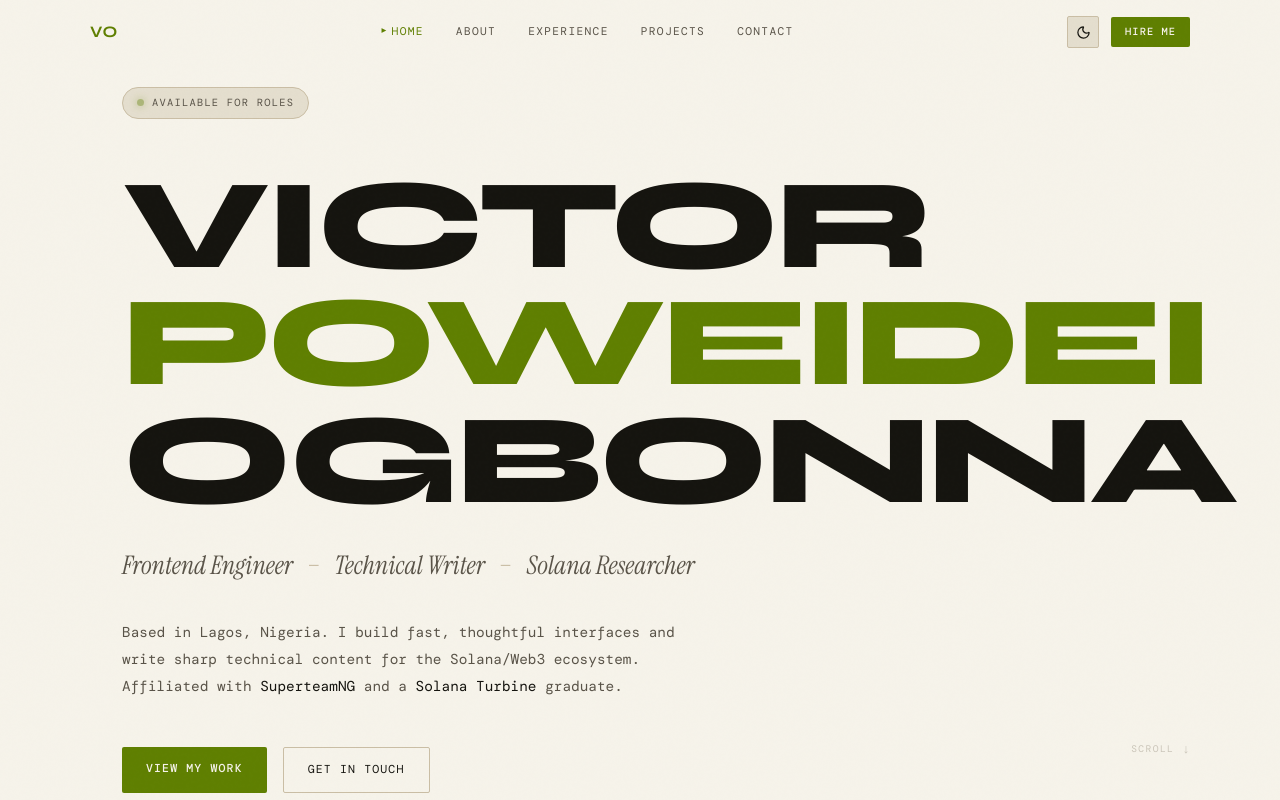
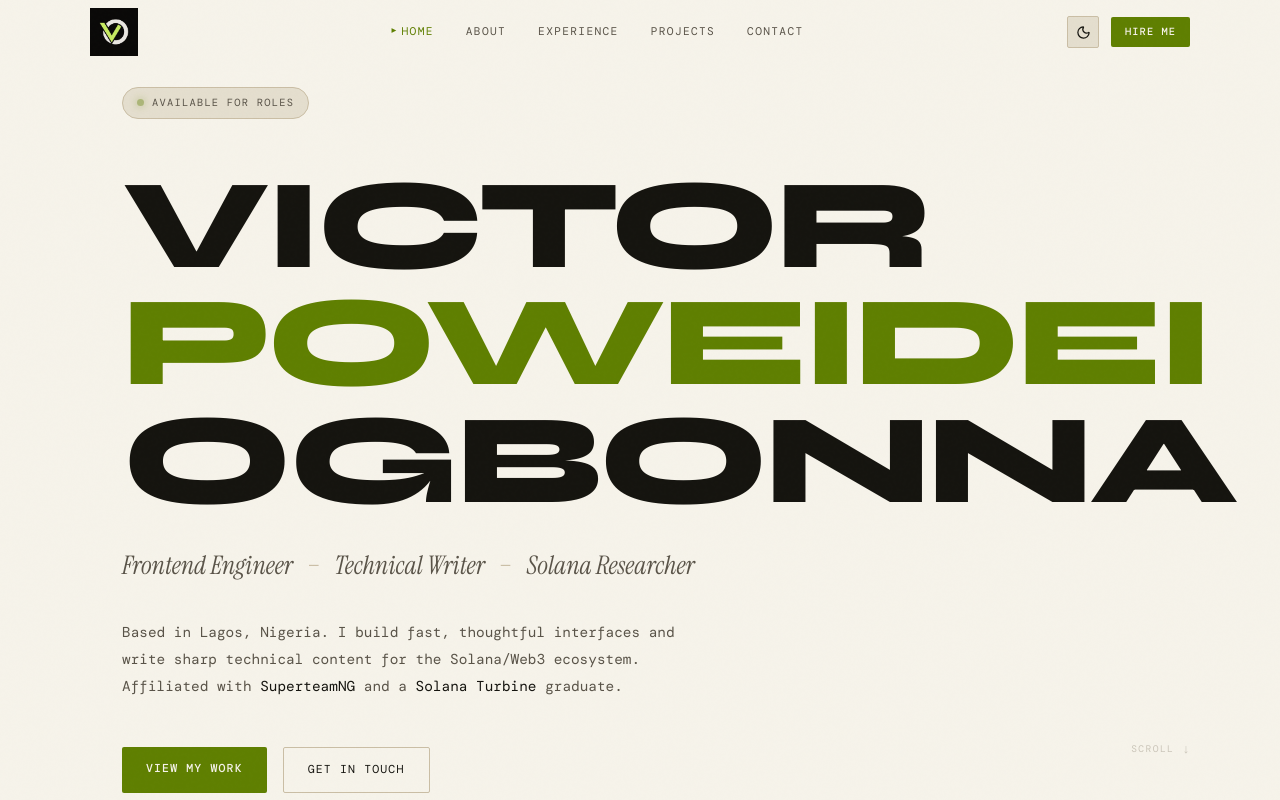
Before and after one commit to OutstandingVick/builtbyvick, a Next.js app: page / in a window 1280 px wide. Shown: the top 800 px of the page. Built offline with nearby package versions, Linux system fonts and the light colour scheme; a web font is replaced by a local one.

Commit message:
setting up new logo

```diff
--- a/components/Nav.tsx
+++ b/components/Nav.tsx
@@ -1,4 +1,5 @@
 "use client";
+import Image from "next/image";
 import { useState, useEffect, useSyncExternalStore } from "react";
 import { Moon, Sun } from "lucide-react";
 
@@ -107,16 +108,30 @@ export default function Nav() {
         {/* Logo */}
         <a
           href="#home"
-          className="font-display"
+          aria-label="Victor Ogundimu home"
           style={{
-            fontSize: "1rem",
-            fontWeight: 700,
-            color: "var(--accent)",
+            width: mobileNav ? "42px" : "48px",
+            height: mobileNav ? "42px" : "48px",
+            display: "inline-flex",
+            alignItems: "center",
+            justifyContent: "center",
             textDecoration: "none",
-            letterSpacing: "0.05em",
+            flexShrink: 0,
           }}
         >
-          VO
+          <Image
+            src={theme === "light" ? "/vick-light.png" : "/vick-dark.png"}
+            alt="Victor Ogundimu logo"
+            width={48}
+            height={48}
+            priority
+            style={{
+              width: "100%",
+              height: "100%",
+              display: "block",
+              objectFit: "contain",
+            }}
+          />
         </a>
 
         {/* Links */}
```
Also changed, not shown: public/vick-dark.png (added), public/vick-light.png (added).
